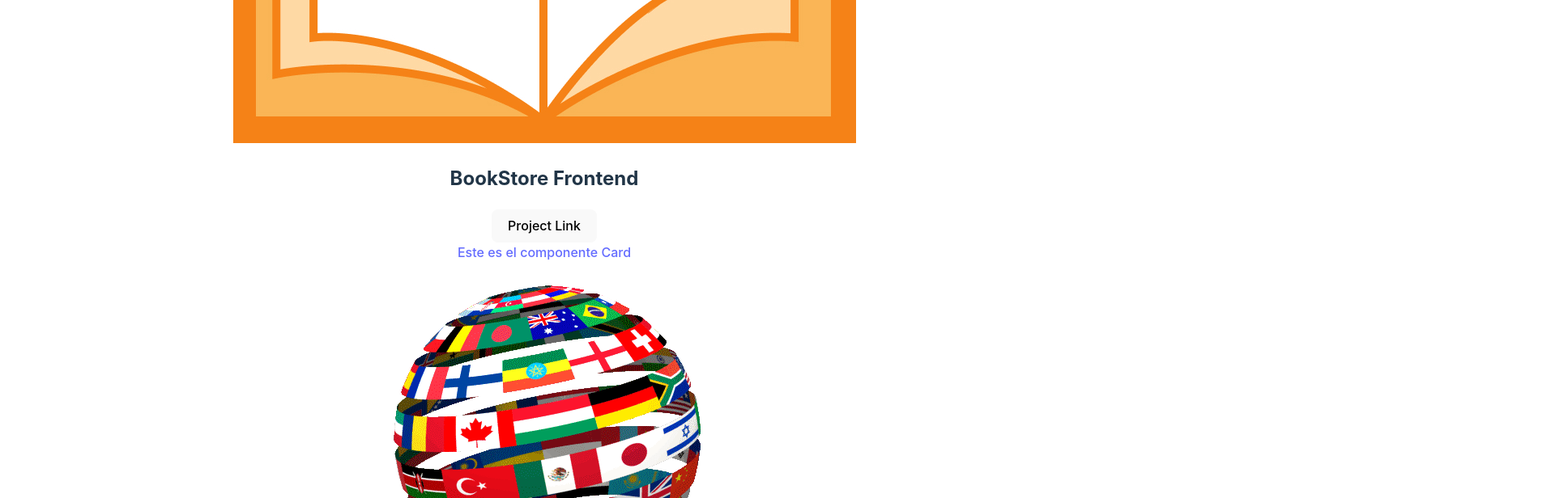
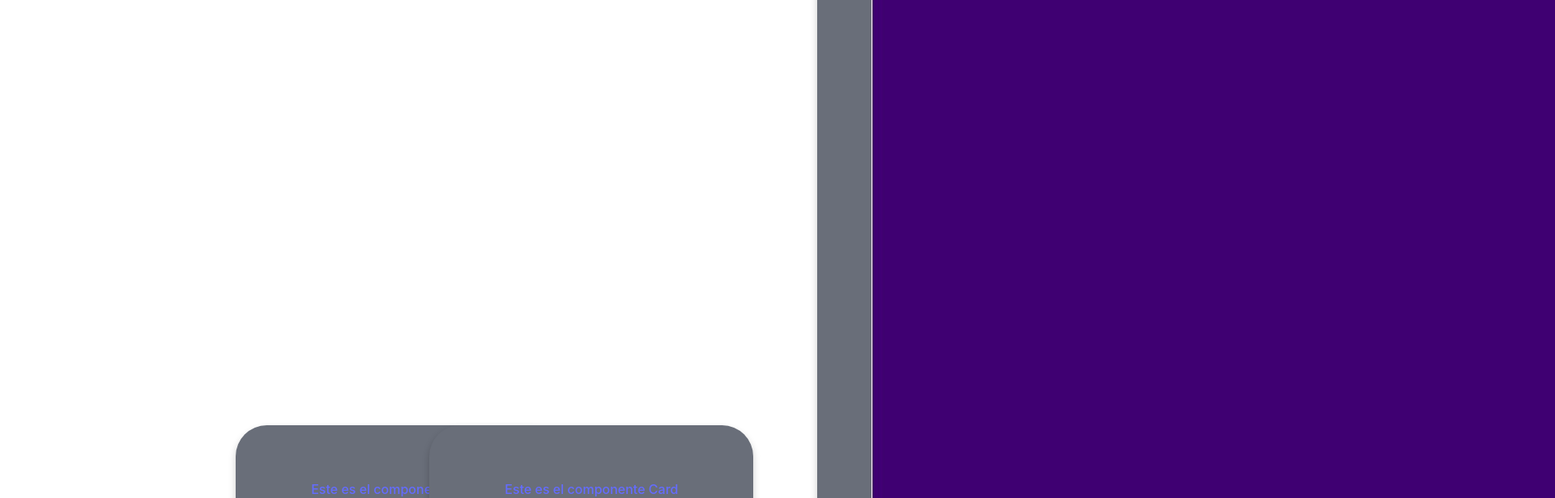
Before and after one commit to JoseAlbertoFC/Portafolio2.0, a React (Vite) app: page / in a window 1280 px wide. Shown: the part 3133-3749 px from the top of the page at 81% size, 1920 px wide, since content can reach past the window. Built offline with nearby package versions, Linux system fonts and the light colour scheme.

Commit message:
Agregando css

```diff
--- a/src/components/card/card.css
+++ b/src/components/card/card.css
@@ -0,0 +1,28 @@
+.card-container {
+  display: flex;
+  flex-direction: column;
+  background-color: #696e79;
+  border: 3px solid transparent;
+  border-radius: 3vw; /* Use a percentage of the viewport width for border-radius */
+  box-shadow: 0px 5px 10px rgba(0, 0, 0, 0.2);
+  padding: 5vw; /* Use a percentage of the viewport width for padding */
+  transition: transform 0.3s ease-out, border-color 0.3s ease-out;
+  box-sizing: border-box; /* Include padding and border in the element's total width and height */
+  max-width: 400px; /* Set a maximum width to avoid overly wide containers */
+  margin: auto; /* Center the container horizontally */
+}
+
+.card-container:hover {
+  transform: translateY(-5px);
+  background-color: #6c737e;
+  border-color: #01c38d;
+}
+
+/* Responsive Styles */
+@media screen and (max-width: 600px) {
+  .card-container {
+    padding: 10vw; /* Adjust padding for smaller screens */
+    border-radius: 5vw; /* Adjust border-radius for smaller screens */
+    max-width: none; /* Remove maximum width for smaller screens */
+  }
+}
--- a/src/components/card/card.jsx
+++ b/src/components/card/card.jsx
@@ -6,7 +6,7 @@ const Card = ({ project }) => {
   console.log('Rendering Card component', project);
   const { id, name, image, url } = project;
   return (
-    <div>
+    <div className="card-container">
       <Link to={`/projects/${id}`}>
         <div>Este es el componente Card</div>
         <img src={image} alt="Image Not Found" />
--- a/src/components/cards/cards.css
+++ b/src/components/cards/cards.css
@@ -0,0 +1,12 @@
+.cards-list {
+    margin: 20px; /* Adjust margin for smaller screens */
+    display: grid;
+    grid-template-columns: 1fr; /* Display one column on small screens */
+    grid-gap: 20px;
+  }
+
+  @media screen and (min-width: 600px) {
+    .cards-list {
+      grid-template-columns: repeat(auto-fill, minmax(200px, 1fr)); /* Responsive grid with a minimum column width of 200px */
+    }
+  }
--- a/src/components/cards/cards.jsx
+++ b/src/components/cards/cards.jsx
@@ -1,11 +1,12 @@
 import React from "react";
 import Card from "../card/card";
 import Data from "../../data/data"
+import "./cards.css"
 
 
 const Cards = () => {
   return (
-    <div>
+    <div className="cards-list">
       <div>Este es el Componenete Cards</div>
       {Data.map((project) => (
         <Card key={project.id} project={project} />
```
